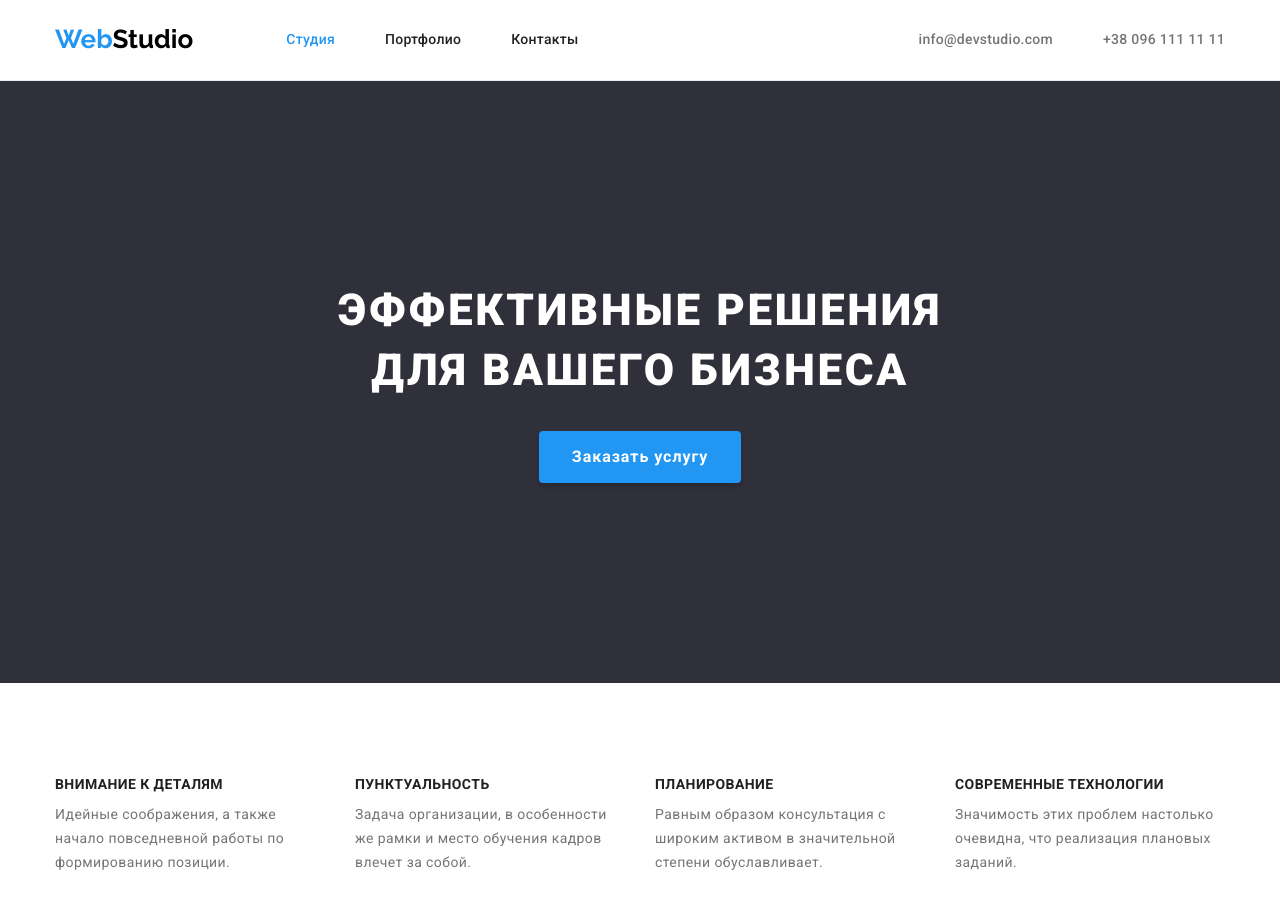
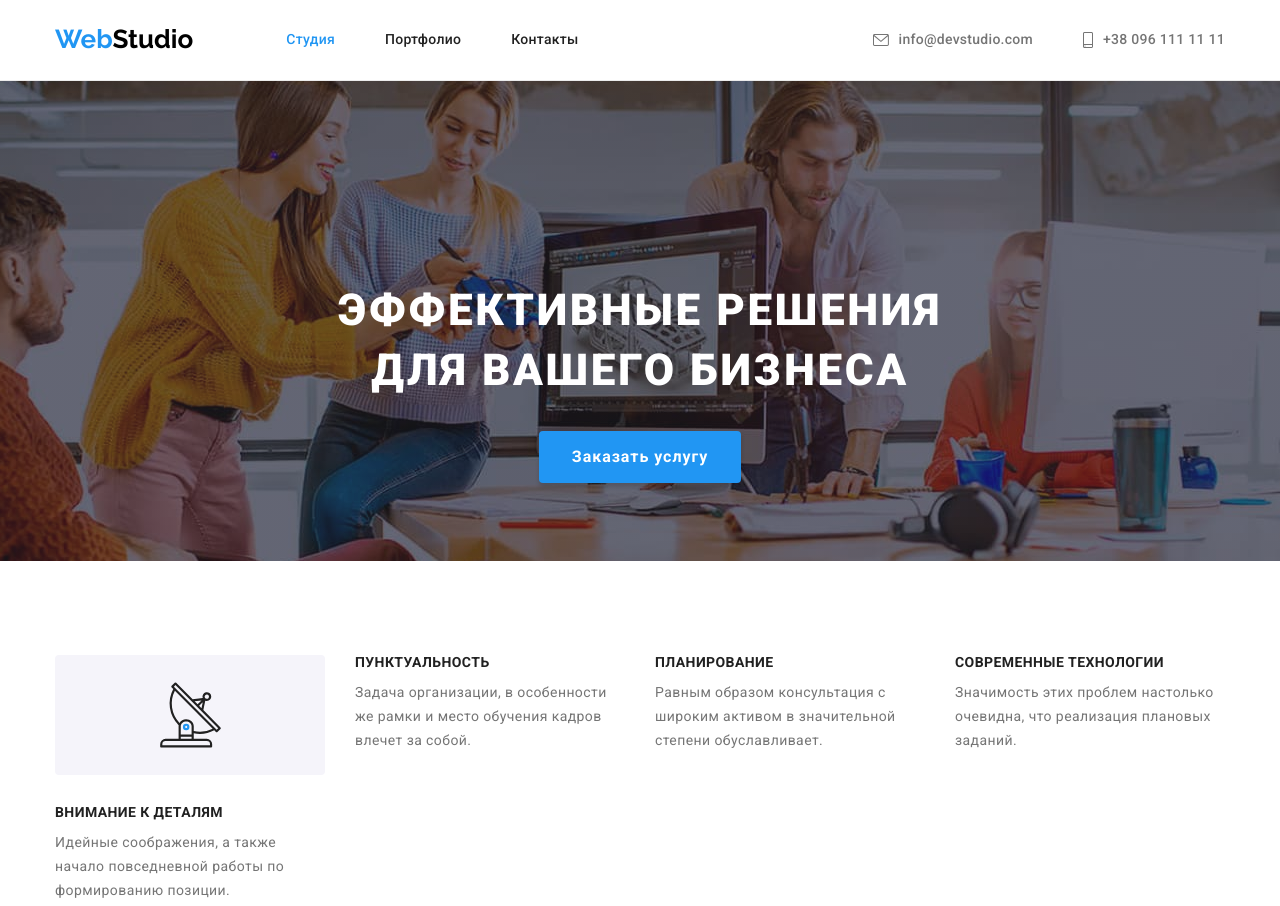
Before and after one commit to Filatov44/goit-markup-hw-04, a plain HTML site: page index.html in a window 1280 px wide. Shown: the top 906 px of the page. Drawn offline with nearby package versions, Linux system fonts and the light colour scheme.

Commit message:
add content svg

```diff
--- a/css/styles.css
+++ b/css/styles.css
@@ -149,15 +149,36 @@ img {
 		margin-right: 50px;
 		 }
 
+		 .header-contact-item .link {
+			display: flex;
+			justify-content: center;
+			align-items: center;
+		 }
+
+	.header-contact-icon {
+		margin-right: 10px;
+		fill: currentColor;
+	}
 
 
-	 /*---------------Банер с кнопкой---------------*/
+
+	 /*---------------Банер с кнопкой (HERO)---------------*/
 
 	 .hero {
 		padding-top: 200px;
 		padding-bottom: 200px;
 		text-align: center;
 		background-color: #2f303a;
+	 }
+
+	 .hero-background {
+		max-width: 1600px;
+		height: 480px;
+		margin-left: auto;
+		margin-right: auto;
+		background-image: linear-gradient(rgba(47, 48, 58, 0.4), rgba(47, 48, 58, 0.4)), url(../images/hero-background.jpg);
+		background-repeat: no-repeat;
+		background-position: center;
 	 }
 
 	 .hero-title {
@@ -209,6 +230,24 @@ img {
 	.quality-list-item:last-child {
 		margin-right: 0;
 	 }
+
+	 .icon-bg {
+	display: flex;
+	justify-content: center;
+	align-items: center;
+	height: 120px;
+   background-color: #f5f4fa;
+   border-radius: 4px;
+   margin-bottom: 30px;
+	 }
+
+	.item-icon {
+		display: block;
+		text-align: center;
+
+
+	}
+
 	.quality-title {
 		margin-bottom: 10px;
 	  font-weight: 700;
--- a/index.html
+++ b/index.html
@@ -37,10 +37,11 @@
         <div class="head-contact">
           <ul class="header-contact list">
             <li class="header-contact-item">
-              <a class="link no-link" href="mailto:info@devstudio.com">info@devstudio.com</a>
+              <a class="link no-link" href="mailto:info@devstudio.com">
+					  <svg class="header-contact-icon" width="16" height="12"><use href="./images/symbol-defs.svg#icon-envelope"></use></svg> info@devstudio.com</a>
             </li>
             <li class="header-contact-item">
-              <a class="link no-link" href="tel:+380961111111">+38 096 111 11 11</a>
+              <a class="link no-link" href="tel:+380961111111"><svg class="header-contact-icon" width="10" height="16"><use href="./images/symbol-defs.svg#icon-smartphone"></use></svg> +38 096 111 11 11</a>
             </li>
           </ul>
         </div>
@@ -48,8 +49,8 @@
     </header>
     <!--Главный контейнер-->
     <main>
-      <!--Банер с кнопкой-->
-      <section class="hero">
+      <!--Банер с кнопкой (HERO)-->
+      <section class="hero hero-background">
         <div class="container">
           <h1 class="hero-title">Эффективные решения для вашего бизнеса</h1>
           <button class="button" type="button">Заказать услугу</button>
@@ -61,6 +62,11 @@
         <div class="container">
           <ul class="quality-list list">
             <li class="quality-list-item">
+					<div class="icon-bg">
+						<svg class="item-icon" width="65" height="70">
+							<use href="./images/symbol-defs.svg#icon-antenna"></use>
+						</svg>
+					</div>
               <h3 class="quality-title">Внимание к деталям</h3>
               <p class="quality-text">
                 Идейные соображения, а также начало повседневной работы по формированию позиции.
```
Also changed, not shown: images/symbol-defs.svg (added).
